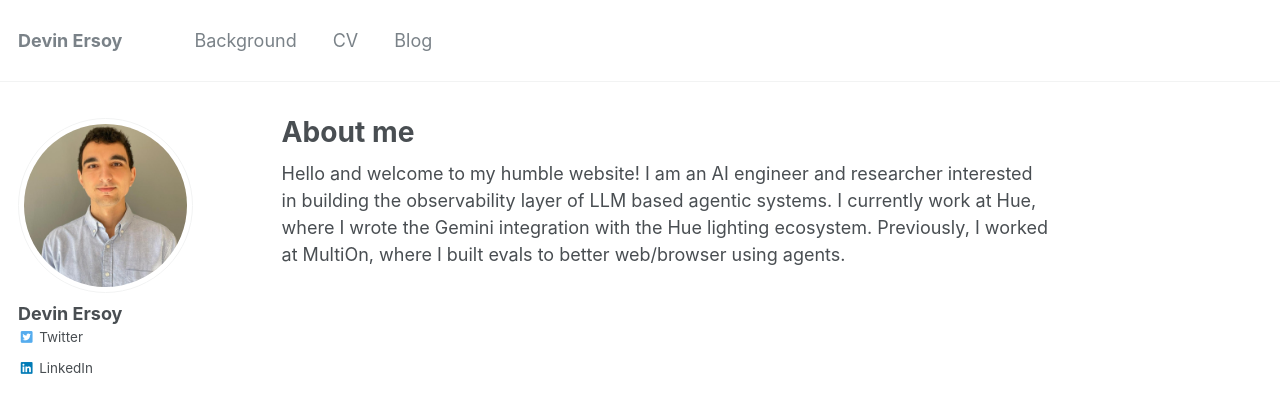
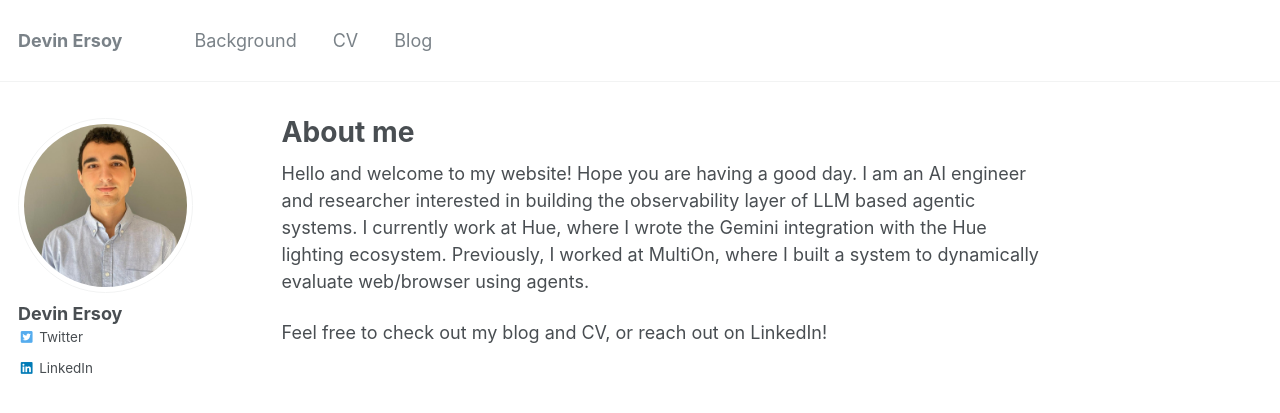
Before and after one commit to devinat1/devinat1.github.io, a Jekyll site: the page built from _pages/about.md, in a window 1280 px wide. Shown: the top 413 px of the page. Built offline with Jekyll 4.4.1, drawn with Linux system fonts in a browser that asks for light colours.

Commit message:
Updated about page

```diff
--- a/_pages/about.md
+++ b/_pages/about.md
@@ -18,8 +18,9 @@ redirect_from:
 </script>
 
 
-Hello and welcome to my humble website! I am an AI engineer and researcher interested in building the observability layer of LLM based agentic systems. I currently work at Hue, where I wrote the Gemini integration with the Hue lighting ecosystem. Previously, I worked at MultiOn, where I built evals to better web/browser using agents.
+Hello and welcome to my website! Hope you are having a good day. I am an AI engineer and researcher interested in building the observability layer of LLM based agentic systems. I currently work at Hue, where I wrote the Gemini integration with the Hue lighting ecosystem. Previously, I worked at MultiOn, where I built a system to dynamically evaluate web/browser using agents.
 
+Feel free to check out my blog and CV, or reach out on LinkedIn!
 
 <!-- News
 ----- -->
```
